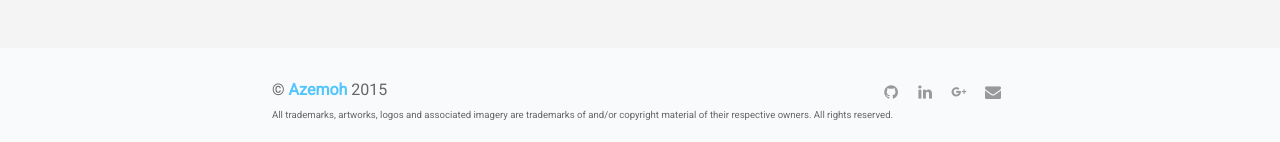
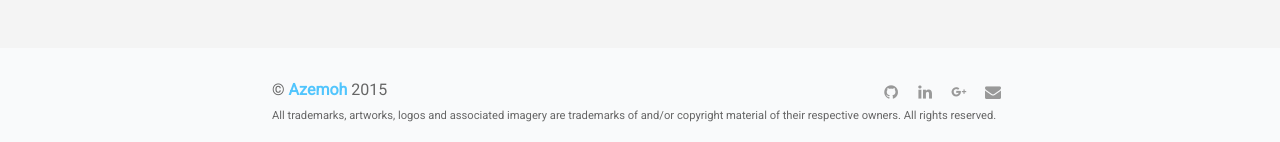
Before and after one commit to azemoh/azemoh.com, a Jekyll site: the page built from index.html, in a window 1280 px wide and 1400 px high, scrolled down 445 px. Shown: the part 1255-1397 px from the top of the window. Built offline with Jekyll 4.4.1, drawn with Linux system fonts in a browser that asks for light colours; nearby versions of some CDN libraries; some web fonts are replaced; Markdown is read by kramdown in place of the engine named in the settings.

Commit message:
update styles

```diff
--- a/assets/css/base/_global.scss
+++ b/assets/css/base/_global.scss
@@ -28,8 +28,8 @@
 }
 
 .lead { font-size: 1.2rem; }
-small { font-size: 0.8em; }
-.tiny { font-size: 0.6em; }
+small { font-size: 0.8rem; }
+.tiny { font-size: 0.7rem; }
 
 
 p {
--- a/assets/css/modules/_posts.scss
+++ b/assets/css/modules/_posts.scss
@@ -17,7 +17,7 @@
 
     blockquote {
       border-left: 4px solid $accent-color;
-      padding: 20px 40px;
+      padding: 15px 40px;
       margin: 30px 0;
       background-color: $bg-color;
     }
@@ -27,3 +27,7 @@
 .paginator {
   text-align: center;
 }
+
+.read-more {
+  display: inline-block;
+}
--- a/assets/css/style.css
+++ b/assets/css/style.css
@@ -213,10 +213,10 @@
   font-size: 1.2rem; }
 
 small {
-  font-size: 0.8em; }
+  font-size: 0.8rem; }
 
 .tiny {
-  font-size: 0.6em; }
+  font-size: 0.7rem; }
 
 p {
   margin: 0; }
@@ -1000,12 +1000,15 @@
 
 .post--body blockquote {
   border-left: 4px solid #51C5FD;
-  padding: 20px 40px;
+  padding: 15px 40px;
   margin: 30px 0;
   background-color: #fafafa; }
 
 .paginator {
   text-align: center; }
+
+.read-more {
+  display: inline-block; }
 
 /* Fields
  * for use with inputs and textereas */
```
